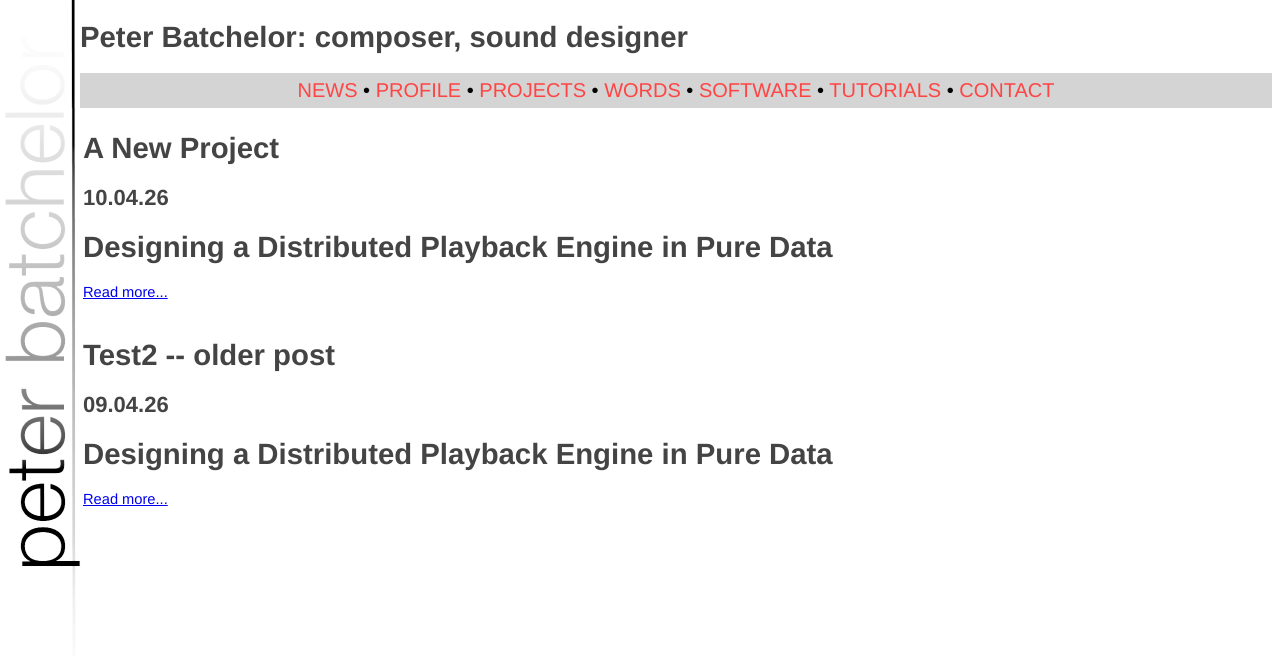
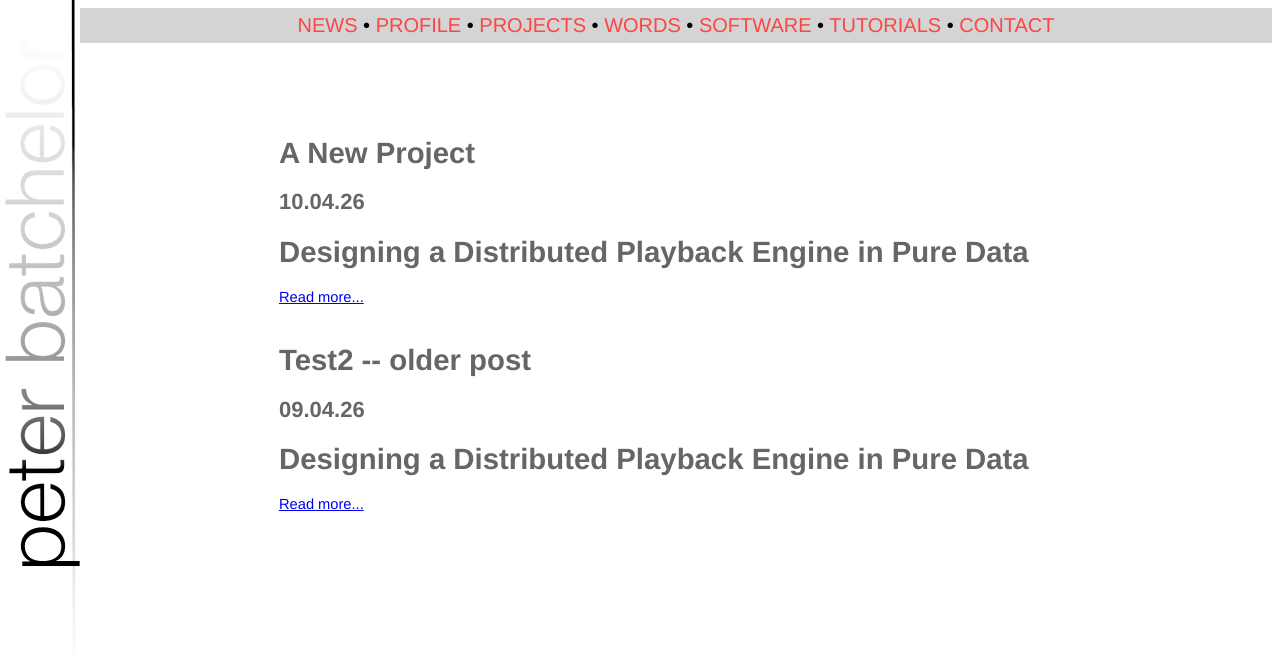
Before and after one commit to acousma74/peterbatchelor, a Jekyll site: the page built from index.md, in a window 1280 px wide. Shown: the top 656 px of the page. Built offline with Jekyll 4.4.1, drawn with Linux system fonts in a browser that asks for light colours.

Commit message:
cssUpdate2

```diff
--- a/assets/css/peteStyles.css
+++ b/assets/css/peteStyles.css
@@ -17,7 +17,28 @@
 	background-position: 0px 0px;
 }
 
+/* Make Batchelor 'title' text invisible. */
+#batchelor		{ position: absolute;
+				left: 700px;
+				top: 40px;
+				color: #ffffff00;
+				font-size: 8px;
+				}
+#batchelor h1 {font-size: 6px;}
 
+/* For main contents. */
+#contents		{position: relative;
+				/*margin-left: 97px;*/
+
+				/*width: 639px;*/
+				max-width: 800px;
+				margin: auto;
+				top: 70px;
+				/*font-size: 18px; */
+				color: #666666;
+				}
+
+/* For navigation. */
 #nav {
     position: relative;
     font-size: 20px;
```
